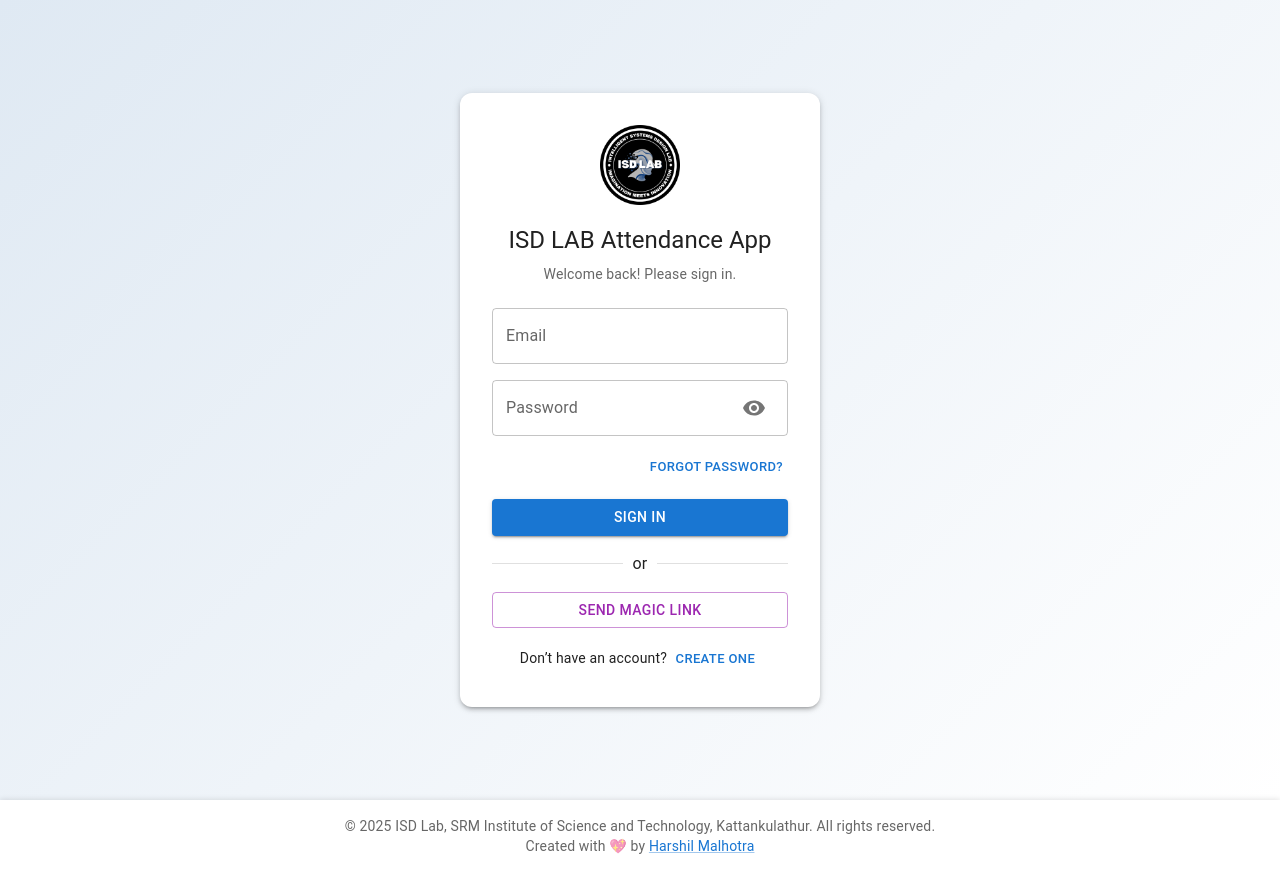
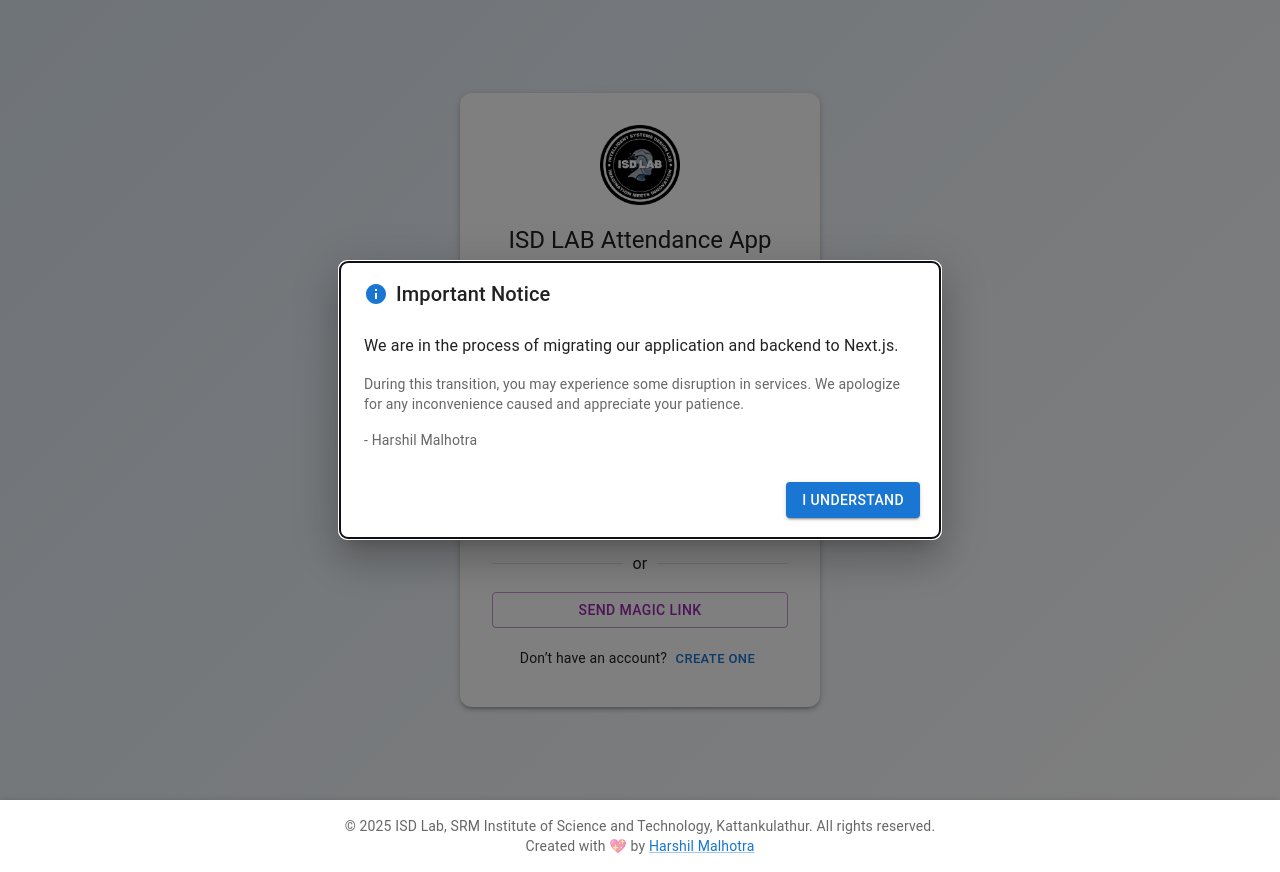
Before and after one commit to Harshilmalhotra/rfid-attendance-dashboard, a React (Vite) app: page /auth in a window 1280 px wide. Built offline with nearby package versions, Linux system fonts and the light colour scheme.

Commit message:
next migration

```diff
--- a/src/App.jsx
+++ b/src/App.jsx
@@ -21,6 +21,7 @@
 import Sidebar from "./components/Sidebar";
 import PageWrapper from "./components/PageWrapper";
 import Footer from "./components/Footer";
+import MigrationNotice from "./components/MigrationNotice";
 
 // Helper for timestamped logs
 const logEvent = (message, data = null) => {
@@ -183,6 +184,7 @@
 
   return (
     <Router>
+      <MigrationNotice />
       <AnimatedRoutes session={session} />
     </Router>
   );
--- /dev/null
+++ b/src/components/MigrationNotice.jsx
@@ -0,0 +1,59 @@
+import { useState, useEffect } from 'react';
+import { Dialog, DialogTitle, DialogContent, DialogActions, Button, Typography, Box } from '@mui/material';
+import { Info } from '@mui/icons-material';
+
+const MigrationNotice = () => {
+  const [open, setOpen] = useState(false);
+
+  useEffect(() => {
+    const hasSeenNotice = localStorage.getItem('migrationNoticeShown');
+    if (!hasSeenNotice) {
+      setOpen(true);
+    }
+  }, []);
+
+  const handleClose = () => {
+    localStorage.setItem('migrationNoticeShown', 'true');
+    setOpen(false);
+  };
+
+  return (
+    <Dialog
+      open={open}
+      onClose={handleClose}
+      maxWidth="sm"
+      fullWidth
+      PaperProps={{
+        sx: {
+          borderRadius: 2,
+          boxShadow: 24,
+        },
+      }}
+    >
+      <DialogTitle sx={{ display: 'flex', alignItems: 'center', gap: 1 }}>
+        <Info color="primary" />
+        Important Notice
+      </DialogTitle>
+      <DialogContent>
+        <Box sx={{ pt: 1 }}>
+          <Typography variant="body1" paragraph>
+            We are in the process of migrating our application and backend to Next.js.
+          </Typography>
+          <Typography variant="body2" color="text.secondary">
+            During this transition, you may experience some disruption in services. We apologize for any inconvenience caused and appreciate your patience.
+          </Typography>
+          <Typography variant="body2" color="text.secondary" sx={{ mt: 2 }}>
+            - Harshil Malhotra
+          </Typography>
+        </Box>
+      </DialogContent>
+      <DialogActions sx={{ p: 2.5, pt: 1.5 }}>
+        <Button onClick={handleClose} variant="contained" color="primary">
+          I Understand
+        </Button>
+      </DialogActions>
+    </Dialog>
+  );
+};
+
+export default MigrationNotice;
```
